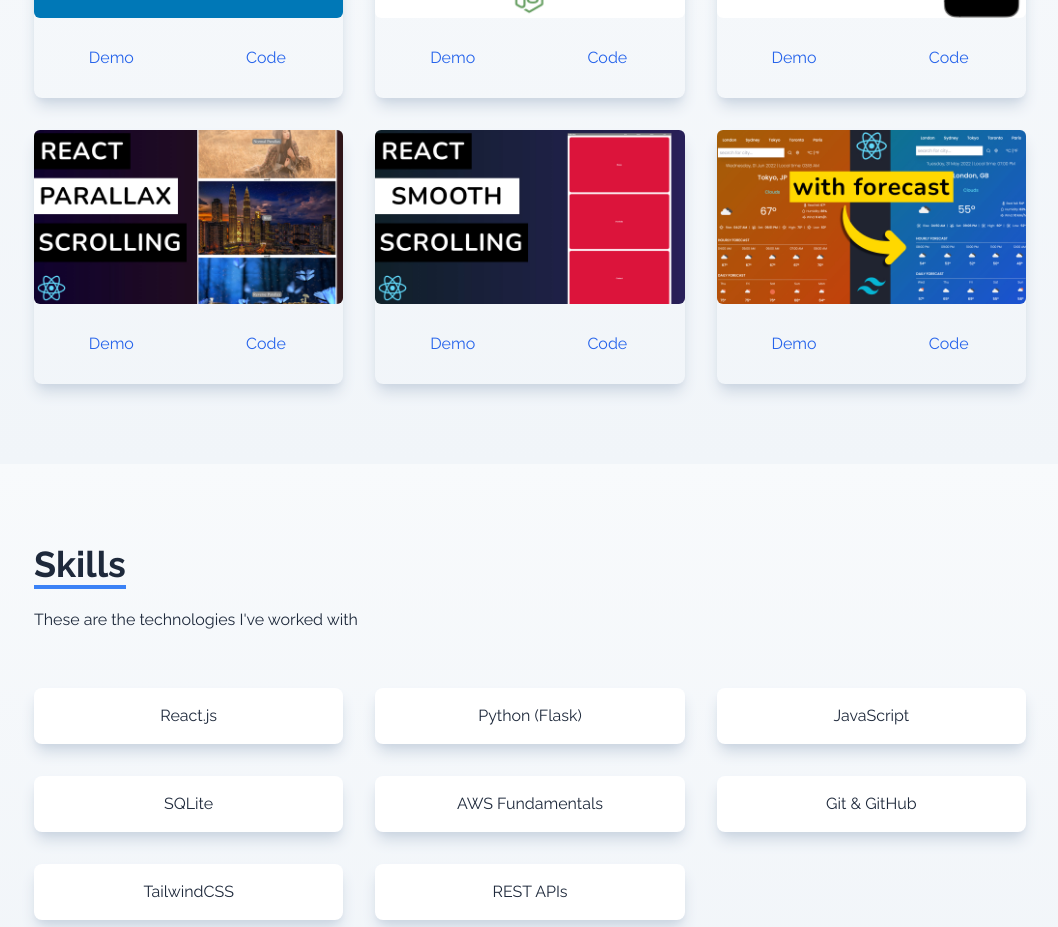
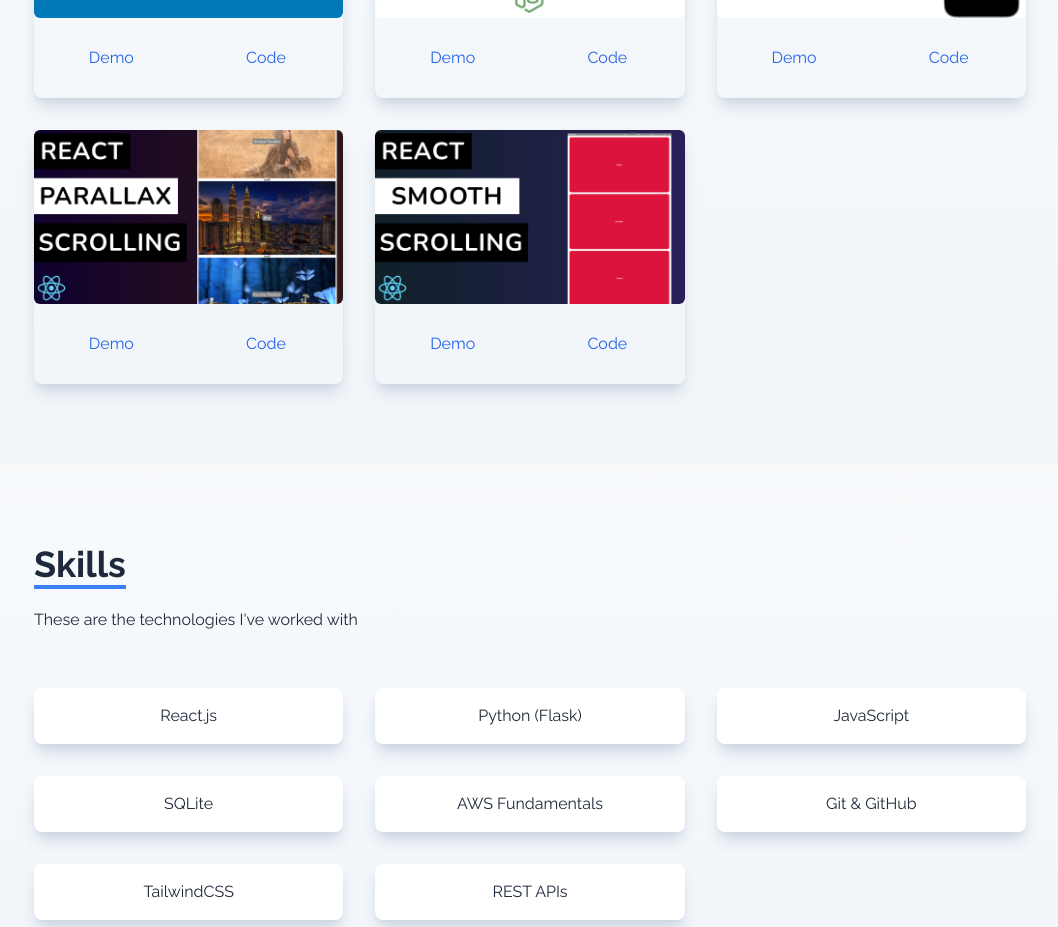
Before and after one commit to KBNkosi/Personal-portfolio, a React (Vite) app in the folder my-portfolio/: page / in a window 1280 px wide. Shown: the part 1300-2227 px from the top of the page, without its empty margins (110-1168 px from the left). Built offline with nearby package versions, Linux system fonts and the light colour scheme.

Commit message:
modified portfolio file to include links to demo and code

```diff
--- a/my-portfolio/src/components/Portfolio.jsx
+++ b/my-portfolio/src/components/Portfolio.jsx
@@ -11,28 +11,44 @@
   const projects=[
     {
       id:1,
-      src:arrayDestruct
+      name: "Career Guidance App",
+      src:arrayDestruct,
+      demo:'https://arraydestruct.com',
+      code:'https://github.com/KBNkosi/CareerGuidance_App.git',
+      description: ""
     },
     {
       id:2,
-      src:installNode
+      name: "Home Page",
+      src:installNode,
+      demo:'https://kbnkosi.github.io/Home-Page-Project/',
+      code:'https://github.com/KBNkosi/Home-Page-Project.git',
+      description: ""
     },
     {
       id:3,
-      src:navbar
+      name: "Coffee List Page",
+      src:navbar,
+      demo:'https://kbnkosi.github.io/Coffee-list-Project/',
+      code:'https://github.com/KBNkosi/Coffee-list-Project.git',
+      description: ""
     },
     {
       id:4,
-      src:reactParallax
+      name: "Translator App",
+      src:reactParallax,
+      demo:'https://kbnkosi.github.io/Translator-App//',
+      code:'https://github.com/KBNkosi/Translator-App.git',
+      description: ""
     },
     {
       id:5,
-      src:reactSmooth
-    },
-    {
-      id:6,
-      src:reactWeather
-    },
+      name: "E-commerce Application",
+      src:reactSmooth,
+      demo:'https://kbnkosi.github.io/E-commerce-Application/',
+      code:'https://github.com/KBNkosi/E-commerce-Application.git',
+      description: ""
+    }
   ]
   return (
     <div
```
